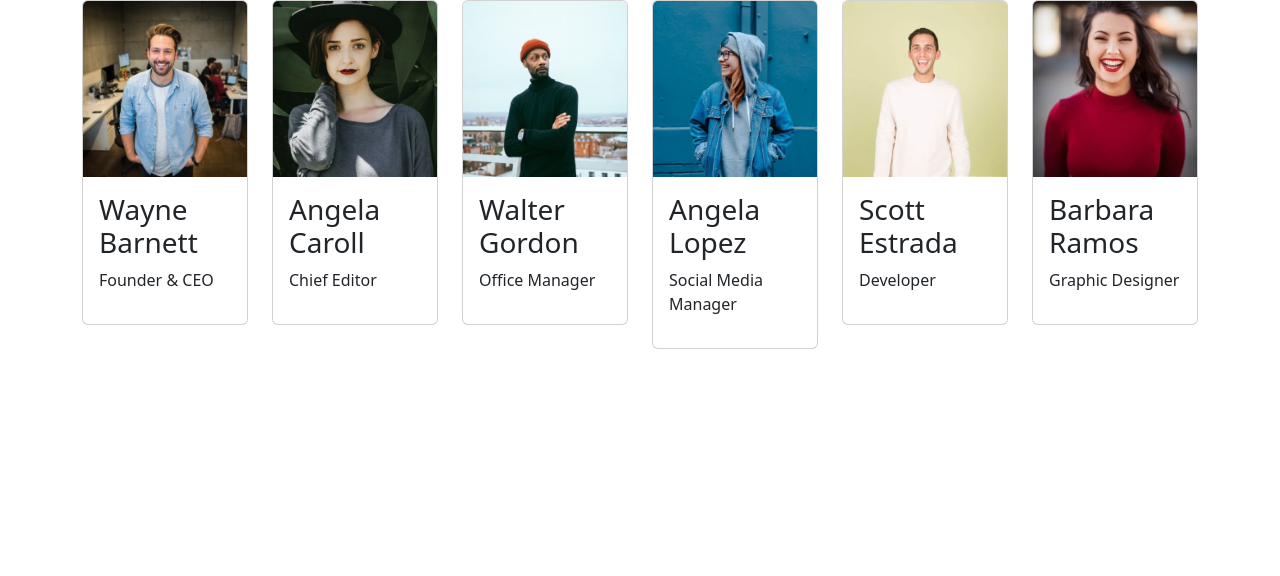
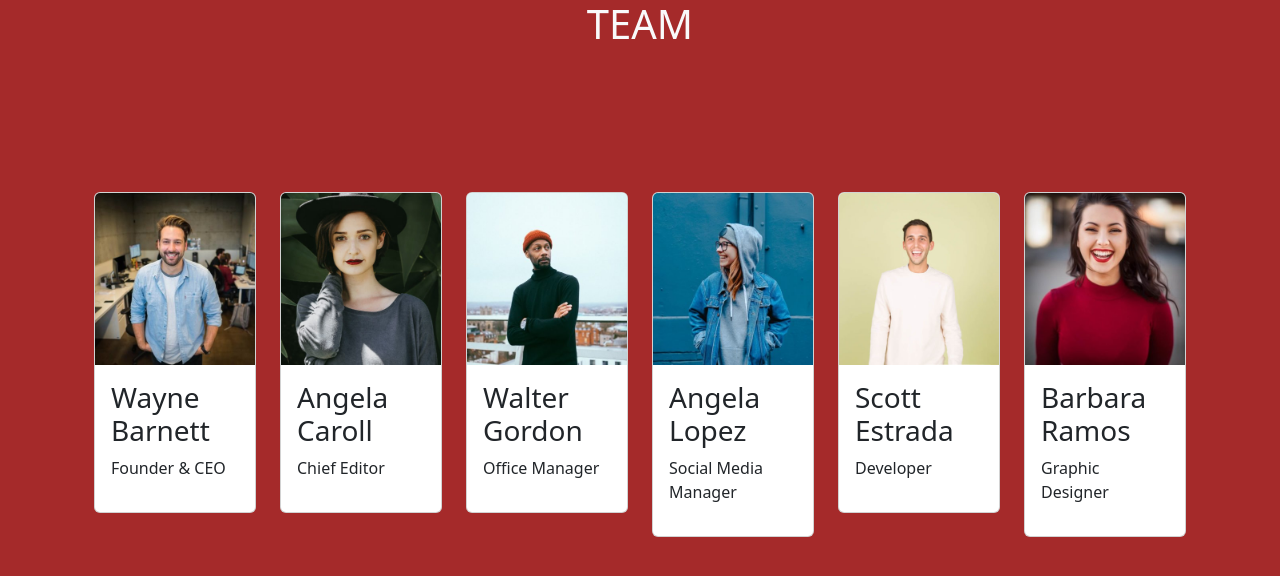
Before and after one commit to Fabrizio1919/js-our-team, a plain HTML site: page index.html in a window 1280 px wide. Drawn offline with nearby package versions, Linux system fonts and the light colour scheme.

Commit message:
Style in hover

```diff
--- a/assets/css/style.css
+++ b/assets/css/style.css
@@ -1,4 +1,13 @@
 .card:hover {
 scale: 1.2;
 transition: 0.8s;
+rotate: 360deg;
 }
+
+body{
+    background-color: brown;
+}
+
+.row {
+    margin: 9rem 0;
+}
--- a/index.html
+++ b/index.html
@@ -9,6 +9,7 @@
     <link rel="stylesheet" href="./assets/css/style.css">
 </head>
 <body>
+    <h1 class="text-center link-light">TEAM</h1>
     <div class="container">
         <div class="row">
 
```
